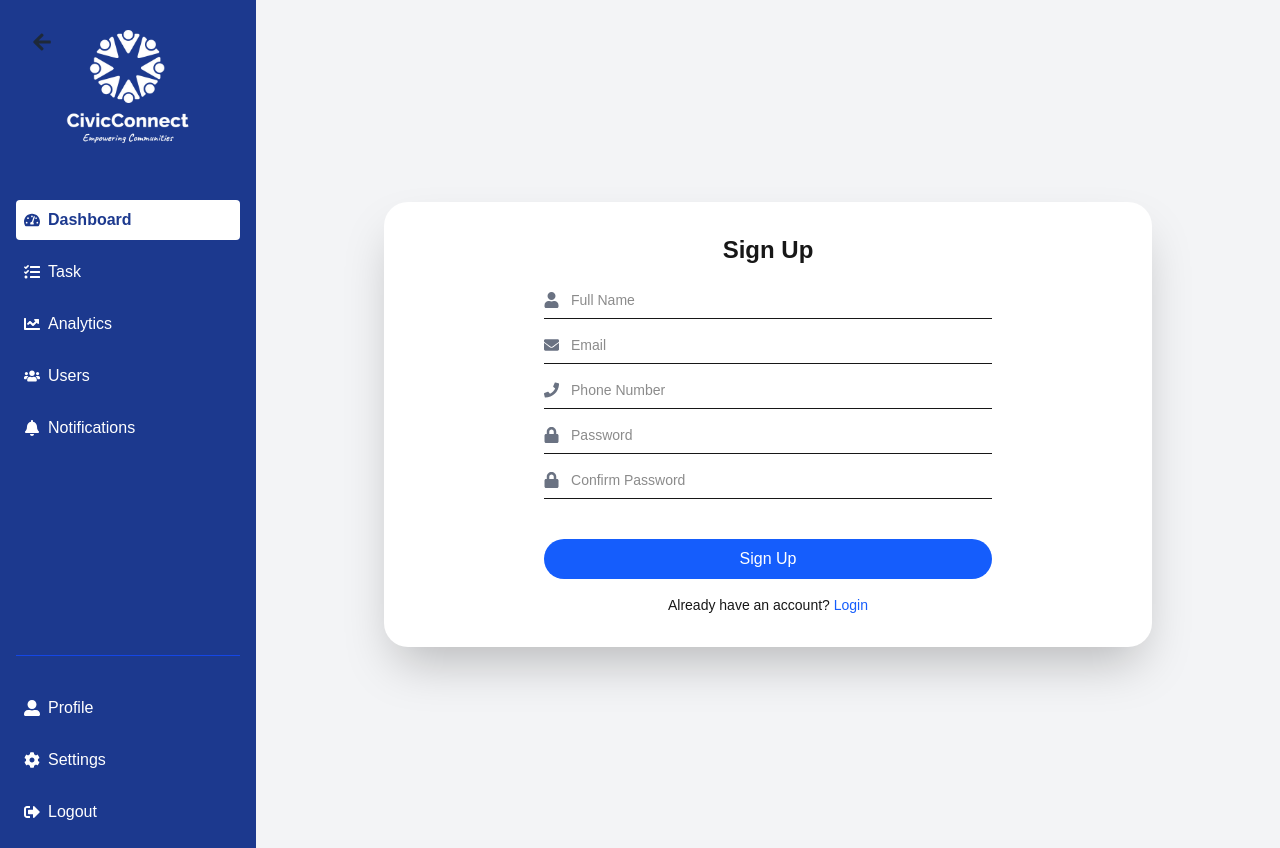
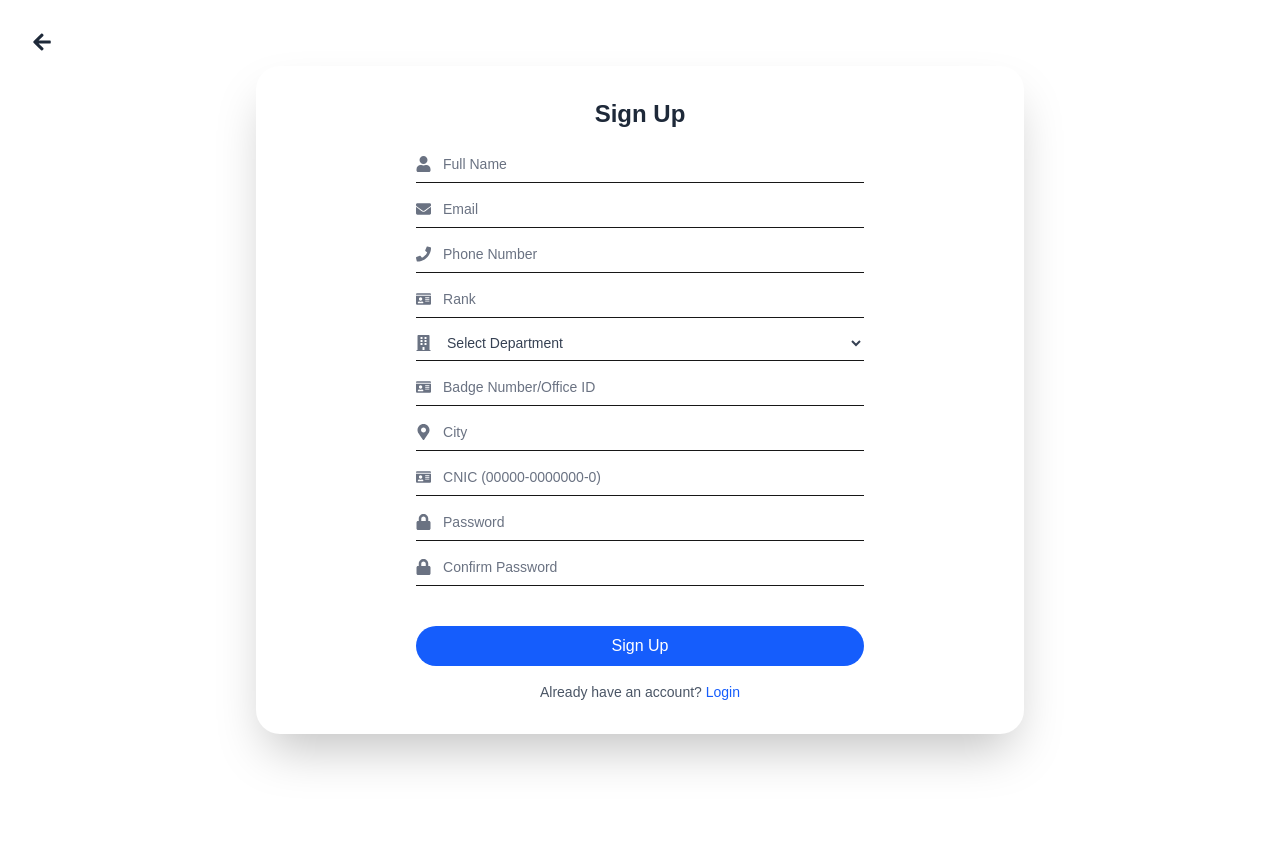
Before and after one commit to laibarustam/civic, a Next.js app: page / in a window 1280 px wide. After the commit the page ends 800 px from the top, so only its background shows below. Built offline with nearby package versions, Linux system fonts and the light colour scheme.

Commit message:
Made the UI and backend sync fixes, updated the sign up page, fetched user's dynamic info from database

```diff
--- a/app/dashboard/page.js
+++ b/app/dashboard/page.js
@@ -1,13 +1,51 @@
-import ReportsGraph from '../components/ReportsGraph';
-import { FaChartBar, FaCheckCircle, FaExclamationTriangle } from 'react-icons/fa';
+"use client";
+
+import ReportsGraph from "../components/ReportsGraph";
+import {
+  FaChartBar,
+  FaCheckCircle,
+  FaExclamationTriangle,
+} from "react-icons/fa";
+import { useState, useEffect } from "react";
+import { auth } from "/firebase";
+import { db } from "/firebase";
+import { collection, doc, getDoc } from "firebase/firestore";
+import { onAuthStateChanged } from "firebase/auth";
 
 export default function Home() {
+  const [userData, setUserData] = useState({
+    full_name: "",
+    role: "",
+    location: "",
+  });
+
+  useEffect(() => {
+    const unsubscribe = onAuthStateChanged(auth, async (user) => {
+      if (user) {
+        // Get user details from Firestore
+        const userDoc = await getDoc(doc(db, "users", user.uid));
+        if (userDoc.exists()) {
+          const data = userDoc.data();
+          setUserData({
+            full_name: data.full_name || "User",
+            role: data.role || "Not Specified",
+            location: data.location || "Not Specified",
+          });
+        }
+      }
+    });
+
+    return () => unsubscribe();
+  }, []);
+
   return (
     <div className="flex min-h-screen">
       {/* Main Content */}
       <main className="flex-1 bg-[#f9fafb] p-10 overflow-y-auto">
         {/* Header */}
-        <h2 className="text-2xl font-semibold mb-2">Civic Connect - Admin Panel</h2>
+        <h2 className="text-2xl font-semibold mb-2">
+          Civic Connect - Admin Panel
+        </h2>
         <div className="flex items-center gap-4 mb-10">
           {/* Image Section */}
           <img
@@ -16,26 +54,30 @@ export default function Home() {
             className="w-16 h-16 rounded-full object-cover"
           />
           <div>
-            <p className="text-lg font-semibold">Welcome, Laiba Rustam</p>
-            <p className="text-sm text-gray-600">Chief Municipal Office</p>
-            <p className="text-sm text-gray-600">Wah Cantt</p>
+            <p className="text-lg font-semibold">
+              Welcome, {userData.full_name}
+            </p>
+            <p className="text-sm text-gray-700">{userData.role}</p>
+            <p className="text-sm text-gray-700">{userData.location}</p>
           </div>
         </div>
 
-{/* Overview Cards */}
-<div className="grid grid-cols-3 gap-6 mb-10">
+        {/* Overview Cards */}
+        <div className="grid grid-cols-3 gap-6 mb-10">
           <div className="bg-green-200 p-6 rounded text-black flex items-center justify-center flex-col hover:bg-green-300 hover:shadow-xl transform hover:scale-105 transition-all duration-300">
             <FaChartBar className="text-4xl mb-4" /> {/* Icon in the center */}
             <h3 className="text-lg font-bold">Total Reports</h3>
             <p className="text-3xl font-semibold mt-2">25</p>
           </div>
           <div className="bg-blue-200 p-6 rounded text-black flex items-center justify-center flex-col hover:bg-blue-300 hover:shadow-xl transform hover:scale-105 transition-all duration-300">
-            <FaCheckCircle className="text-4xl mb-4" /> {/* Icon in the center */}
+            <FaCheckCircle className="text-4xl mb-4" />{" "}
+            {/* Icon in the center */}
             <h3 className="text-lg font-bold">Resolved Reports</h3>
             <p className="text-3xl font-semibold mt-2">08</p>
           </div>
           <div className="bg-yellow-200 p-6 rounded text-black flex items-center justify-center flex-col hover:bg-yellow-300 hover:shadow-xl transform hover:scale-105 transition-all duration-300">
-            <FaExclamationTriangle className="text-4xl mb-4" /> {/* Icon in the center */}
+            <FaExclamationTriangle className="text-4xl mb-4" />{" "}
+            {/* Icon in the center */}
             <h3 className="text-lg font-bold">Pending Reports</h3>
             <p className="text-3xl font-semibold mt-2">12</p>
           </div>
@@ -49,39 +91,62 @@ export default function Home() {
 
         {/* Report Table */}
         <div className="bg-white p-6 rounded shadow mb-10">
-          <h3 className="text-lg font-semibold mb-4">Report Table</h3>
-          <table className="w-full text-sm text-left">
+          <h3 className="text-lg font-semibold mb-4 text-gray-800">
+            Report Table
+          </h3>
+          <table className="w-full text-sm text-left text-gray-800">
             <thead className="bg-gray-100">
               <tr>
-                {["Report ID", "Issue Type", "Location", "Status", "Assigned To", "Actions"].map(header => (
-                  <th key={header} className="px-4 py-2 border">{header}</th>
+                {[
+                  "Report ID",
+                  "Issue Type",
+                  "Location",
+                  "Status",
+                  "Assigned To",
+                  "Actions",
+                ].map((header) => (
+                  <th key={header} className="px-4 py-2 border">
+                    {header}
+                  </th>
                 ))}
               </tr>
             </thead>
             <tbody>
               <tr className="border-t">
                 <td className="px-4 py-2 border">1021</td>
-                <td className="px-4 py-2 border">Road & traffic light repairs</td>
+                <td className="px-4 py-2 border">
+                  Road & traffic light repairs
+                </td>
                 <td className="px-4 py-2 border">Main Street</td>
                 <td className="px-4 py-2 border">Pending</td>
                 <td className="px-4 py-2 border">Municipal Corporation</td>
-                <td className="px-4 py-2 border text-blue-600 hover:underline cursor-pointer">Assign</td>
+                <td className="px-4 py-2 border text-blue-600 hover:underline cursor-pointer">
+                  Assign
+                </td>
               </tr>
               <tr className="border-t">
                 <td className="px-4 py-2 border">1021</td>
-                <td className="px-4 py-2 border">Road & traffic light repairs</td>
+                <td className="px-4 py-2 border">
+                  Road & traffic light repairs
+                </td>
                 <td className="px-4 py-2 border">Main Street</td>
                 <td className="px-4 py-2 border">Pending</td>
                 <td className="px-4 py-2 border">Municipal Corporation</td>
-                <td className="px-4 py-2 border text-blue-600 hover:underline cursor-pointer">Assign</td>
+                <td className="px-4 py-2 border text-blue-600 hover:underline cursor-pointer">
+                  Assign
+                </td>
               </tr>
               <tr className="border-t">
                 <td className="px-4 py-2 border">1021</td>
-                <td className="px-4 py-2 border">Road & traffic light repairs</td>
+                <td className="px-4 py-2 border">
+                  Road & traffic light repairs
+                </td>
                 <td className="px-4 py-2 border">Main Street</td>
                 <td className="px-4 py-2 border">Pending</td>
                 <td className="px-4 py-2 border">Municipal Corporation</td>
-                <td className="px-4 py-2 border text-blue-600 hover:underline cursor-pointer">Mark Done</td>
+                <td className="px-4 py-2 border text-blue-600 hover:underline cursor-pointer">
+                  Mark Done
+                </td>
               </tr>
             </tbody>
           </table>
@@ -89,12 +154,22 @@ export default function Home() {
 
         {/* User Engagement Table */}
         <div className="bg-white p-6 rounded shadow">
-          <h3 className="text-lg font-semibold mb-4">User Engagement Table</h3>
-          <table className="w-full text-sm text-left">
+          <h3 className="text-lg font-semibold mb-4 text-gray-800">
+            User Engagement Table
+          </h3>
+          <table className="w-full text-sm text-left text-gray-800">
             <thead className="bg-gray-100">
               <tr>
-                {["User", "Reports Filed", "Resolved Issues", "Last Active", "Role"].map(header => (
-                  <th key={header} className="px-4 py-2 border">{header}</th>
+                {[
+                  "User",
+                  "Reports Filed",
+                  "Resolved Issues",
+                  "Last Active",
+                  "Role",
+                ].map((header) => (
+                  <th key={header} className="px-4 py-2 border">
+                    {header}
+                  </th>
                 ))}
               </tr>
             </thead>
@@ -125,8 +200,8 @@ export default function Home() {
         </div>
 
         {/* Footer */}
-        <footer className="text-center text-sm text-gray-600 mt-8">
-          © 2025 civicconect.com | Powered by civicconect.com
+        <footer className="text-center text-sm text-gray-700 mt-8">
+          © 2025 civicconect.com | Developed by Wasif & Laiba
         </footer>
       </main>
     </div>
--- a/app/layout.js
+++ b/app/layout.js
@@ -1,19 +1,22 @@
-// app/layout.js
-import './globals.css';
-import Sidebar from './components/sidebar';
+"use client";
 
-export const metadata = {
-  title: 'Civic Connect',
-  description: 'Admin Panel',
-};
+import "./globals.css";
+import Sidebar from "./components/sidebar";
+import { usePathname } from "next/navigation";
 
 export default function RootLayout({ children }) {
+  const pathname = usePathname();
+  const authPages = ["/", "/login", "/forgetpassword"];
+  const isAuthPage = authPages.includes(pathname);
+
   return (
     <html lang="en">
       <body>
         <div className="flex min-h-screen">
-          <Sidebar />
-          <main className="flex-1 p-6 bg-gray-100">{children}</main>
+          {!isAuthPage && <Sidebar />}
+          <main className={`flex-1 ${!isAuthPage ? "p-6 bg-gray-100" : ""}`}>
+            {children}
+          </main>
         </div>
       </body>
     </html>
--- /dev/null
+++ b/app/metadata.js
@@ -0,0 +1,4 @@
+export const metadata = {
+  title: "Civic Connect",
+  description: "Admin Panel",
+};
--- a/app/page.js
+++ b/app/page.js
@@ -1,12 +1,22 @@
-'use client';
+"use client";
 
-import { useState } from 'react';
-import { useForm } from 'react-hook-form';
-import { useRouter } from 'next/navigation';
-import { FaUser, FaEnvelope, FaLock, FaPhone, FaArrowLeft } from 'react-icons/fa';
-import Link from 'next/link';
+import { useState } from "react";
+import { useForm } from "react-hook-form";
+import { useRouter } from "next/navigation";
+import {
+  FaUser,
+  FaEnvelope,
+  FaLock,
+  FaPhone,
+  FaArrowLeft,
+  FaIdCard,
+  FaBuilding,
+  FaMapMarkerAlt,
+} from "react-icons/fa";
+import Link from "next/link";
 import { createUserWithEmailAndPassword } from "firebase/auth";
-import { auth } from '/firebase';
+import { auth, db } from "/firebase";
+import { doc, setDoc } from "firebase/firestore";
 
 export default function Home() {
   const {
@@ -20,45 +30,92 @@ export default function Home() {
   const [isSubmitting, setIsSubmitting] = useState(false);
   const router = useRouter();
 
+  const departments = [
+    "Municipal Administration",
+    "Roads & Infrastructure",
+    "Water & Sanitation",
+    "Parks & Recreation",
+    "Public Health",
+    "Environmental Protection",
+    "Urban Planning",
+    "Public Safety",
+    "Transportation",
+    "Emergency Services",
+  ];
+
   const onSubmit = async (data) => {
     setIsSubmitting(true);
 
     try {
-      await createUserWithEmailAndPassword(auth, data.email, data.password);
-      router.push('/dashboard');
+      // Create user in Firebase Auth
+      const userCredential = await createUserWithEmailAndPassword(
+        auth,
+        data.email,
+        data.password
+      );
+      const user = userCredential.user;
+
+      // Store additional user data in Firestore
+      await setDoc(doc(db, "user_admin", user.uid), {
+        full_name: data.name,
+        email: data.email,
+        phone: data.phone,
+        rank: data.rank,
+        department: data.department,
+        badge_number: data.badgeNumber,
+        city: data.city,
+        cnic: data.cnic,
+        created_at: new Date().toISOString(),
+        role: "Admin",
+        status: "Active",
+      });
+
+      router.push("/login");
     } catch (error) {
-      if (error.code === 'auth/email-already-in-use') {
-        setError('email', { message: 'Email is already in use' });
-      } else if (error.code === 'auth/weak-password') {
-        setError('password', { message: 'Password is too weak' });
+      if (error.code === "auth/email-already-in-use") {
+        setError("email", { message: "Email is already in use" });
+      } else if (error.code === "auth/weak-password") {
+        setError("password", { message: "Password is too weak" });
       } else {
-        setError('password', { message: 'An error occurred. Please try again.' });
+        setError("password", {
+          message: "An error occurred. Please try again.",
+        });
       }
       setIsSubmitting(false);
     }
   };
 
   return (
-    <div className="min-h-screen flex flex-col items-center justify-center p-6">
-      <Link href="/" className="absolute top-8 left-8 text-xl text-gray-800 hover:text-black">
+    <div className="min-h-screen flex flex-col items-center justify-center p-6 bg-white">
+      <Link
+        href="/"
+        className="absolute top-8 left-8 text-xl text-gray-800 hover:text-black"
+      >
         <FaArrowLeft />
       </Link>
 
       <div className="bg-white rounded-3xl shadow-2xl p-8 w-full max-w-3xl flex flex-col items-center">
-        <h1 className="text-2xl font-bold text-center mb-6">Sign Up</h1>
+        <h1 className="text-2xl font-bold text-center mb-6 text-gray-800">
+          Sign Up
+        </h1>
 
-        <form onSubmit={handleSubmit(onSubmit)} className="w-full max-w-md space-y-4">
+        <form
+          onSubmit={handleSubmit(onSubmit)}
+          className="w-full max-w-md space-y-4"
+        >
           {/* Full Name */}
           <div className="flex items-center gap-3 border-b pb-2">
             <FaUser className="text-gray-500" />
             <input
               type="text"
               placeholder="Full Name"
-              {...register('name', { required: 'Name is required' })}
-              className="w-full border-none outline-none bg-transparent text-sm"
+              {...register("name", { required: "Name is required" })}
+              className="w-full border-none outline-none bg-transparent text-sm text-gray-700 placeholder-gray-500"
             />
           </div>
-          {errors.name && <p className="text-red-500 text-sm">{errors.name.message}</p>}
+          {errors.name && (
+            <p className="text-red-500 text-sm">{errors.name.message}</p>
+          )}
 
           {/* Email */}
           <div className="flex items-center gap-3 border-b pb-2">
@@ -66,17 +123,19 @@ export default function Home() {
             <input
               type="email"
               placeholder="Email"
-              {...register('email', {
-                required: 'Email is required',
+              {...register("email", {
+                required: "Email is required",
                 pattern: {
                   value: /^[a-zA-Z0-9._%+-]+@[a-zA-Z0-9.-]+\.[a-zA-Z]{2,4}$/,
-                  message: 'Invalid email address',
+                  message: "Invalid email address",
                 },
               })}
-              className="w-full border-none outline-none bg-transparent text-sm"
+              className="w-full border-none outline-none bg-transparent text-sm text-gray-700 placeholder-gray-500"
             />
           </div>
-          {errors.email && <p className="text-red-500 text-sm">{errors.email.message}</p>}
+          {errors.email && (
+            <p className="text-red-500 text-sm">{errors.email.message}</p>
+          )}
 
           {/* Phone Number */}
           <div className="flex items-center gap-3 border-b pb-2">
@@ -84,11 +143,98 @@ export default function Home() {
             <input
               type="text"
               placeholder="Phone Number"
-              {...register('phone', { required: 'Phone number is required' })}
-              className="w-full border-none outline-none bg-transparent text-sm"
+              {...register("phone", { required: "Phone number is required" })}
+              className="w-full border-none outline-none bg-transparent text-sm text-gray-700 placeholder-gray-500"
             />
           </div>
-          {errors.phone && <p className="text-red-500 text-sm">{errors.phone.message}</p>}
+          {errors.phone && (
+            <p className="text-red-500 text-sm">{errors.phone.message}</p>
+          )}
+
+          {/* Rank */}
+          <div className="flex items-center gap-3 border-b pb-2">
+            <FaIdCard className="text-gray-500" />
+            <input
+              type="text"
+              placeholder="Rank"
+              {...register("rank", { required: "Rank is required" })}
+              className="w-full border-none outline-none bg-transparent text-sm text-gray-700 placeholder-gray-500"
+            />
+          </div>
+          {errors.rank && (
+            <p className="text-red-500 text-sm">{errors.rank.message}</p>
+          )}
+
+          {/* Department */}
+          <div className="flex items-center gap-3 border-b pb-2">
+            <FaBuilding className="text-gray-500" />
+            <select
+              {...register("department", {
+                required: "Department is required",
+              })}
+              className="w-full border-none outline-none bg-transparent text-sm text-gray-700"
+            >
+              <option value="">Select Department</option>
+              {departments.map((dept) => (
+                <option key={dept} value={dept}>
+                  {dept}
+                </option>
+              ))}
+            </select>
+          </div>
+          {errors.department && (
+            <p className="text-red-500 text-sm">{errors.department.message}</p>
+          )}
+
+          {/* Badge Number/Office ID */}
+          <div className="flex items-center gap-3 border-b pb-2">
+            <FaIdCard className="text-gray-500" />
+            <input
+              type="text"
+              placeholder="Badge Number/Office ID"
+              {...register("badgeNumber", {
+                required: "Badge Number/Office ID is required",
+              })}
+              className="w-full border-none outline-none bg-transparent text-sm text-gray-700 placeholder-gray-500"
+            />
+          </div>
+          {errors.badgeNumber && (
+            <p className="text-red-500 text-sm">{errors.badgeNumber.message}</p>
+          )}
+
+          {/* City */}
+          <div className="flex items-center gap-3 border-b pb-2">
+            <FaMapMarkerAlt className="text-gray-500" />
+            <input
+              type="text"
+              placeholder="City"
+              {...register("city", { required: "City is required" })}
+              className="w-full border-none outline-none bg-transparent text-sm text-gray-700 placeholder-gray-500"
+            />
+          </div>
+          {errors.city && (
+            <p className="text-red-500 text-sm">{errors.city.message}</p>
+          )}
+
+          {/* CNIC */}
+          <div className="flex items-center gap-3 border-b pb-2">
+            <FaIdCard className="text-gray-500" />
+            <input
+              type="text"
+              placeholder="CNIC (00000-0000000-0)"
+              {...register("cnic", {
+                required: "CNIC is required",
+                pattern: {
+                  value: /^\d{5}-\d{7}-\d{1}$/,
+                  message: "CNIC must be in format: 00000-0000000-0",
+                },
+              })}
+              className="w-full border-none outline-none bg-transparent text-sm text-gray-700 placeholder-gray-500"
+            />
+          </div>
+          {errors.cnic && (
+            <p className="text-red-500 text-sm">{errors.cnic.message}</p>
+          )}
 
           {/* Password */}
           <div className="flex items-center gap-3 border-b pb-2">
@@ -96,14 +242,19 @@ export default function Home() {
             <input
               type="password"
               placeholder="Password"
-              {...register('password', {
-                required: 'Password is required',
-                minLength: { value: 6, message: 'Password must be at least 6 characters' },
+              {...register("password", {
+                required: "Password is required",
+                minLength: {
+                  value: 6,
+                  message: "Password must be at least 6 characters",
+                },
               })}
-              className="w-full border-none outline-none bg-transparent text-sm"
+              className="w-full border-none outline-none bg-transparent text-sm text-gray-700 placeholder-gray-500"
             />
           </div>
-          {errors.password && <p className="text-red-500 text-sm">{errors.password.message}</p>}
+          {errors.password && (
+            <p className="text-red-500 text-sm">{errors.password.message}</p>
+          )}
 
           {/* Confirm Password */}
           <div className="flex items-center gap-3 border-b pb-2">
@@ -111,26 +262,31 @@ export default function Home() {
             <input
               type="password"
               placeholder="Confirm Password"
-              {...register('confirmPassword', {
-                required: 'Confirm password is required',
-                validate: (value) => value === watch('password') || 'Passwords do not match',
+              {...register("confirmPassword", {
+                required: "Confirm password is required",
+                validate: (value) =>
+                  value === watch("password") || "Passwords do not match",
               })}
-              className="w-full border-none outline-none bg-transparent text-sm"
+              className="w-full border-none outline-none bg-transparent text-sm text-gray-700 placeholder-gray-500"
             />
           </div>
-          {errors.confirmPassword && <p className="text-red-500 text-sm">{errors.confirmPassword.message}</p>}
+          {errors.confirmPassword && (
+            <p className="text-red-500 text-sm">
+              {errors.confirmPassword.message}
+            </p>
+          )}
 
           <button
             type="submit"
             disabled={isSubmitting}
             className="w-full py-2 mt-6 bg-blue-600 text-white rounded-full hover:bg-blue-700 transition"
           >
-            {isSubmitting ? 'Signing Up...' : 'Sign Up'}
+            {isSubmitting ? "Signing Up..." : "Sign Up"}
           </button>
         </form>
 
-        <p className="mt-4 text-sm text-center">
-          Already have an account?{' '}
+        <p className="mt-4 text-sm text-center text-gray-600">
+          Already have an account?{" "}
           <Link href="/login" className="text-blue-600 hover:underline">
             Login
           </Link>
--- a/package.json
+++ b/package.json
@@ -11,7 +11,7 @@
   "dependencies": {
     "firebase": "^11.6.1",
     "leaflet": "^1.9.4",
-    "next": "15.2.4",
+    "next": "^15.2.4",
     "react": "^19.0.0",
     "react-dom": "^19.0.0",
     "react-hook-form": "^7.55.0",
```
Also changed, not shown: app/profile/page.js (+87 -23 lines), 1 other file (tests, documents, lock files or other folders).
